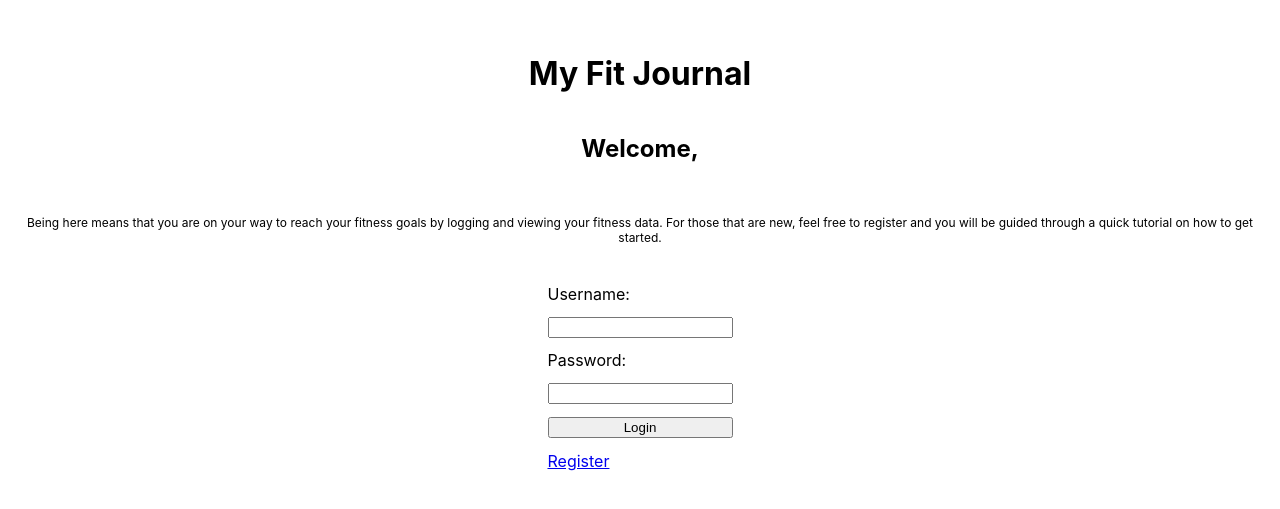
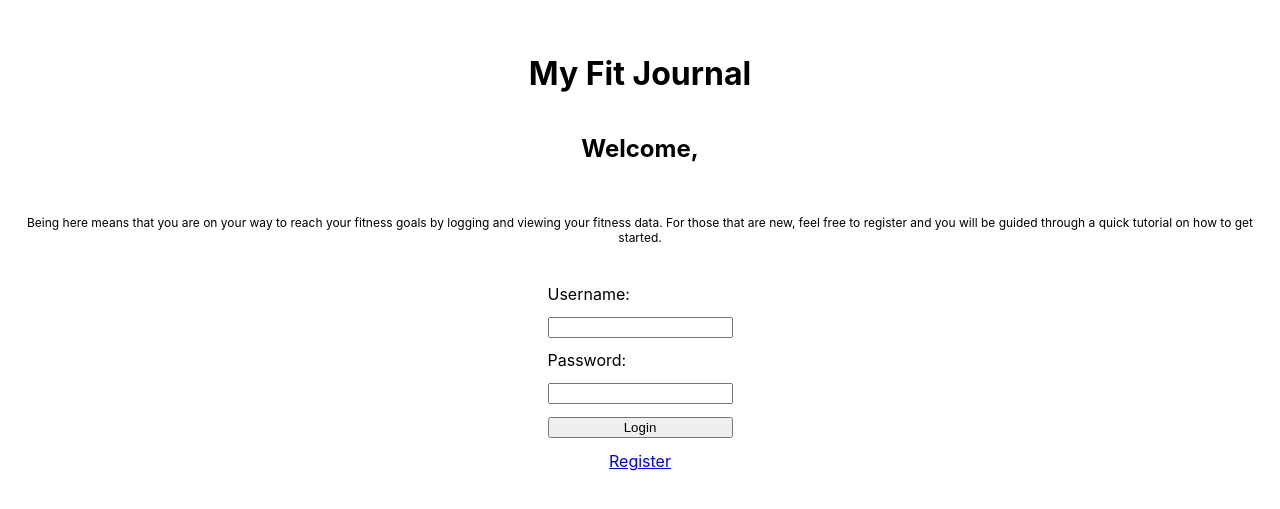
Before and after one commit to cfloyd252/My-Fit-Journal-Client, a React (Create React App) app: page / in a window 1280 px wide. Shown: the part 145-654 px from the top of the page. Built offline with nearby package versions, Linux system fonts and the light colour scheme; the HTML template or start-up script is replaced by a standard one.

Commit message:
fix Link css, broke other css

```diff
--- a/src/Components/LandingPage/LandingPage.css
+++ b/src/Components/LandingPage/LandingPage.css
@@ -20,6 +20,6 @@ p {
   font-size: 12px;
 }
 
-Link {
+#register-link {
   align-self: center;
 }
--- a/src/Components/LandingPage/LandingPage.js
+++ b/src/Components/LandingPage/LandingPage.js
@@ -20,7 +20,7 @@ export class LandingPage extends Component {
           <label for="password">Password:</label>
           <input type="password" name="password" id="password" />
           <button type="submit">Login</button>
-          <Link to='/register'>Register</Link>
+          <Link to='/register' id='register-link'>Register</Link>
         </form>
       </div>
     )
```
